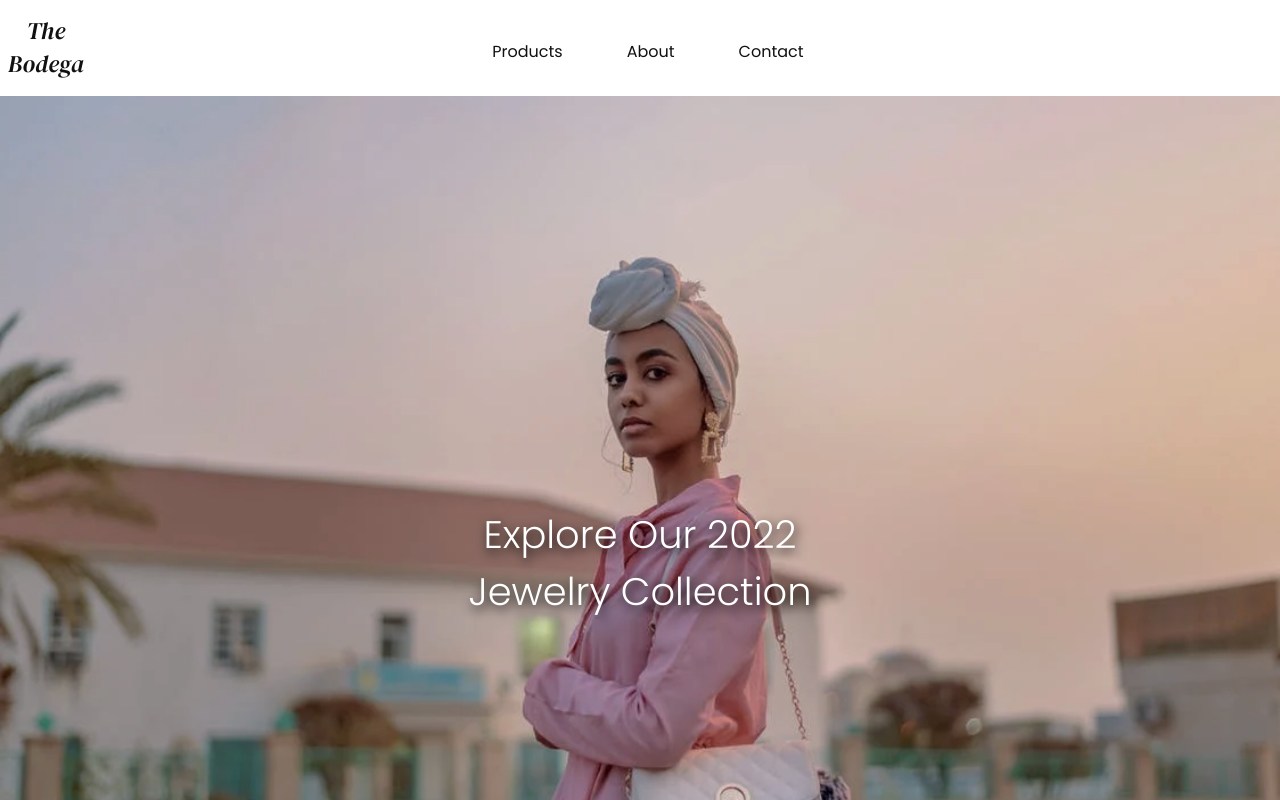
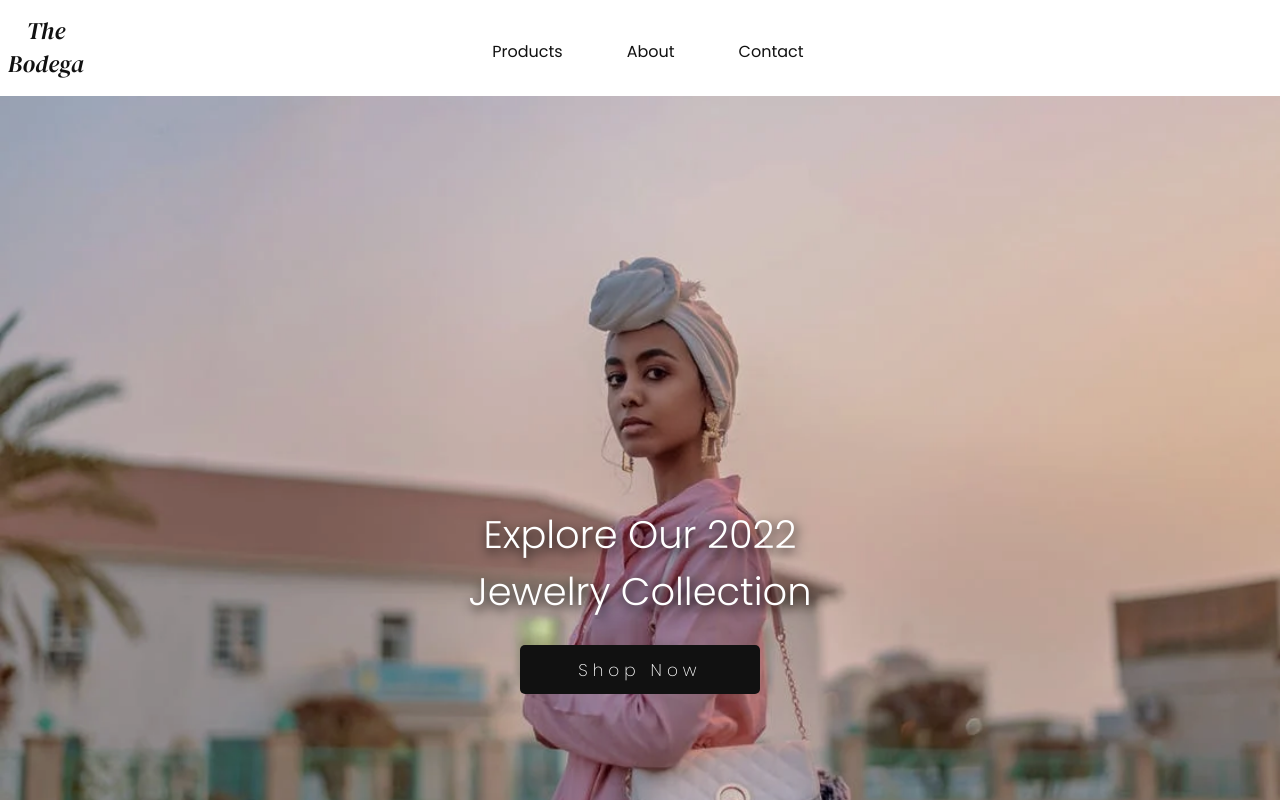
Before and after one commit to teresafranxman97/the-bodega, a React (Create React App) app: page / in a window 1280 px wide. Shown: the top 800 px of the page. Built offline with nearby package versions, Linux system fonts and the light colour scheme; some icons are missing.

Commit message:
Created button and styles

```diff
--- /dev/null
+++ b/src/components/Button.js
@@ -0,0 +1,12 @@
+import ButtonStyles from "../styles/components/ButtonStyles";
+import { Link } from "react-router-dom";
+
+const Button = ({ content, link }) => {
+	return (
+		<ButtonStyles>
+			<Link to={link}>{content}</Link>
+		</ButtonStyles>
+	);
+};
+
+export default Button;
--- a/src/sections/Landing.js
+++ b/src/sections/Landing.js
@@ -4,6 +4,7 @@ import secImg from "../images/menslanding.jpeg";
 import thirdImg from "../images/pexels-photo-4668565.jpeg";
 
 import Footer from "../components/Footer";
+import Button from "../components/Button";
 
 const Landing = () => {
     return (
@@ -15,21 +16,21 @@ const Landing = () => {
 							Explore Our 2022
 							<br /> Jewelry Collection
 						</h1>
-						{/* <Button content="Shop Now" link="/products" /> */}
+						<Button content="Shop Now" link="/products" />
 					</div>
 				</div>
 				<div className="second container">
 					<img src={secImg} alt="male model leaning on car" className="img-two" />
 					<div className="content-two">
 						<h1>All new in mens wear</h1>
-						{/* <Button content="Shop Now" link="/products" /> */}
+						<Button content="Shop Now" link="/products" />
 					</div>
 				</div>
 				<div className="container three">
 					<img src={thirdImg} alt="female model with flower shirt and bag" />
 					<div className="content-three">
 						<h1>Spring trends for women</h1>
-						{/* <Button content="Shop Now" link="/products" /> */}
+						<Button content="Shop Now" link="/products" />
 					</div>
 				</div>
 				<Footer />
--- /dev/null
+++ b/src/styles/components/ButtonStyles.js
@@ -0,0 +1,24 @@
+import styled from "styled-components";
+
+const ButtonStyles = styled.div`
+	cursor: pointer;
+	background: #111111;
+	width: 15rem;
+	padding: 10px 20px;
+	text-align: center;
+	border-radius: 5px;
+
+	a {
+		color: white;
+		text-decoration: none;
+		font-size: 17px;
+		font-weight: 200;
+		letter-spacing: 5px;
+	}
+
+	@media screen and (max-width: 425px) {
+		width: 97%;
+	}
+`;
+
+export default ButtonStyles;
```
